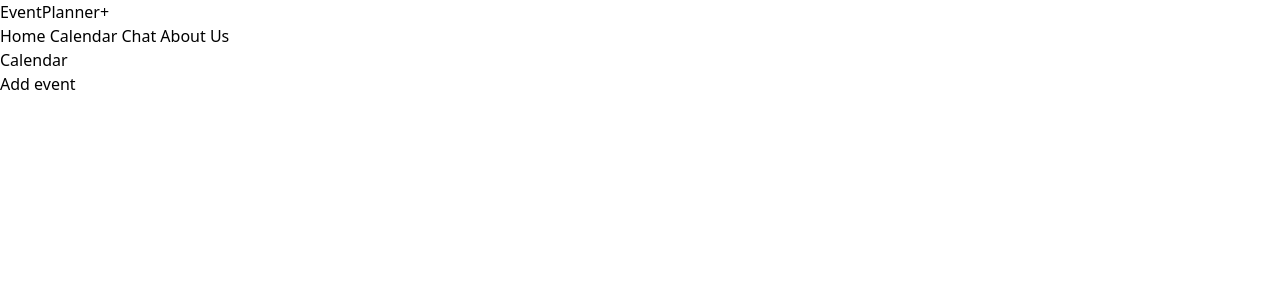
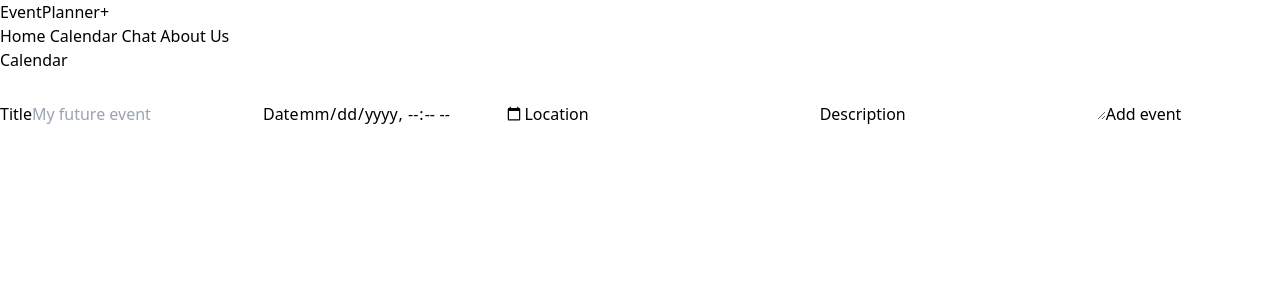
Before and after one commit to EvrardThibaud/event-planner, a Vue app: page /calendar in a window 1280 px wide. Shown: the top 300 px of the page. Built offline with nearby package versions, Linux system fonts and the light colour scheme.

Commit message:
started form to create new event

```diff
--- a/src/composable/GoogleAuth.js
+++ b/src/composable/GoogleAuth.js
@@ -1,5 +1,3 @@
-import { ref } from 'vue';
-
 const API_KEY = 'AIzaSyAdn8fbCMXxyOat2ZyWkmVed54w_Q6tgqg';
 const CLIENT_ID = '241948682819-u21tselap4mi8p5u1ktvd0453begefdr.apps.googleusercontent.com';
 const SCOPES = 'https://www.googleapis.com/auth/calendar';
@@ -8,7 +6,14 @@ let tokenClient;
 let gapiInited = false;
 let gisInited = false;
 
-
+export function loadScript(src, onload) {
+    const script = document.createElement('script');
+    script.src = src;
+    script.async = true;
+    script.defer = true;
+    script.onload = onload;
+    document.head.appendChild(script);
+  }
 
 export async function gapiLoaded() {
     gapi.load('client', initializeGapiClient);
--- a/src/views/Calendar.vue
+++ b/src/views/Calendar.vue
@@ -1,6 +1,7 @@
 <script setup>
   import { ref, onMounted } from 'vue';
-  import {gisLoaded, gapiLoaded} from "../composable/GoogleAuth.js";
+  import {gisLoaded, gapiLoaded, loadScript} from "../composable/GoogleAuth.js";
+
 
 
   const contentArea = ref(null);
@@ -8,15 +9,13 @@
 
   const eventsList = ref([]);
 
+  const newEvent = ref({
+        title: '',
+        datetime: '',
+        location: '',
+        description: ''
+    });
 
-  function loadScript(src, onload) {
-    const script = document.createElement('script');
-    script.src = src;
-    script.async = true;
-    script.defer = true;
-    script.onload = onload;
-    document.head.appendChild(script);
-  }
 
   async function listUpcomingEvents() {
     showCalendar.value.innerText = 'Loading...';
@@ -104,20 +103,22 @@
   }
 
   async function handleAddEventClick() {
-    let response;
-    try {
-      const request = {
-        calendarId: 'primary',
-        resource: event
-      };
-      response = await gapi.client.calendar.events.insert(request);
-      if (response.status === 200) {
-        listUpcomingEvents();
-      }
-    } catch (err) {
-      console.log(err);
-      return;
-    }
+    console.log(newEvent.value);
+
+    // let response;
+    // try {
+    //   const request = {
+    //     calendarId: 'primary',
+    //     resource: event
+    //   };
+    //   response = await gapi.client.calendar.events.insert(request);
+    //   if (response.status === 200) {
+    //     listUpcomingEvents();
+    //   }
+    // } catch (err) {
+    //   console.log(err);
+    //   return;
+    // }
   }
 
   async function handleViewMore(id){
@@ -131,6 +132,14 @@
 
     loadScript('https://apis.google.com/js/api.js', gapiLoaded);
     loadScript('https://accounts.google.com/gsi/client', gisLoaded);
+
+    const input = document.getElementById('datetime');
+  const now = new Date();
+
+  // Format en 'YYYY-MM-DDTHH:mm' pour datetime-local
+  const formattedNow = now.toISOString().slice(0, 16); // Couper la partie inutilisée (secondes et fuseau horaire)
+
+  input.min = formattedNow;
   });
 </script>
 
@@ -150,7 +159,38 @@
       </li>
     </ul>
     <pre ref="contentArea" id="content_area" style="white-space: pre-wrap;">aaad</pre>
-    <button class="text-white" @click="handleAddEventClick">Add event</button>
+
+
+    <form @submit.prevent="submitForm" class="flex flex-col text-black">
+        <label for="title">Title</label>
+        <input
+          id="title"
+          type="text"
+          v-model="newEvent.title"
+          placeholder="My future event"
+        />
+        <label for="datetime">Date</label>
+        <input
+          id="datetime"
+          type="datetime-local"
+          v-model="newEvent.datetime"
+        />
+        <label for="location">Location</label>
+        <input
+          id="location"
+          type="text"
+          v-model="newEvent.location"
+        />
+        <label for="description">Description</label>
+        <textarea
+          id="description"
+          v-model="newEvent.description"
+        ></textarea>
+      <button class="text-white" @click="handleAddEventClick">Add event</button>
+    </form>
+
+
+
     <button ref="showCalendar" id="show_calendar" @click="listUpcomingEvents">Show Calendar</button>
   </div>
 </template>
--- a/src/views/GoogleAuth.vue
+++ b/src/views/GoogleAuth.vue
@@ -1,18 +1,9 @@
 <script setup>
 import { ref, onMounted } from 'vue';
-import { gapiLoaded, gisLoaded, handleAuthClick, handleSignoutClick, maybeEnableButtons } from "../composable/GoogleAuth.js";
+import { gapiLoaded, gisLoaded, handleAuthClick, handleSignoutClick, loadScript } from "../composable/GoogleAuth.js";
 
 const authorize_button = ref(null);
 const signout_button = ref(null);
-
-function loadScript(src, onload) {
-  const script = document.createElement('script');
-  script.src = src;
-  script.async = true;
-  script.defer = true;
-  script.onload = onload;
-  document.head.appendChild(script);
-}
 
 onMounted(() => {
   authorize_button.value.style.visibility = 'hidden';
```
